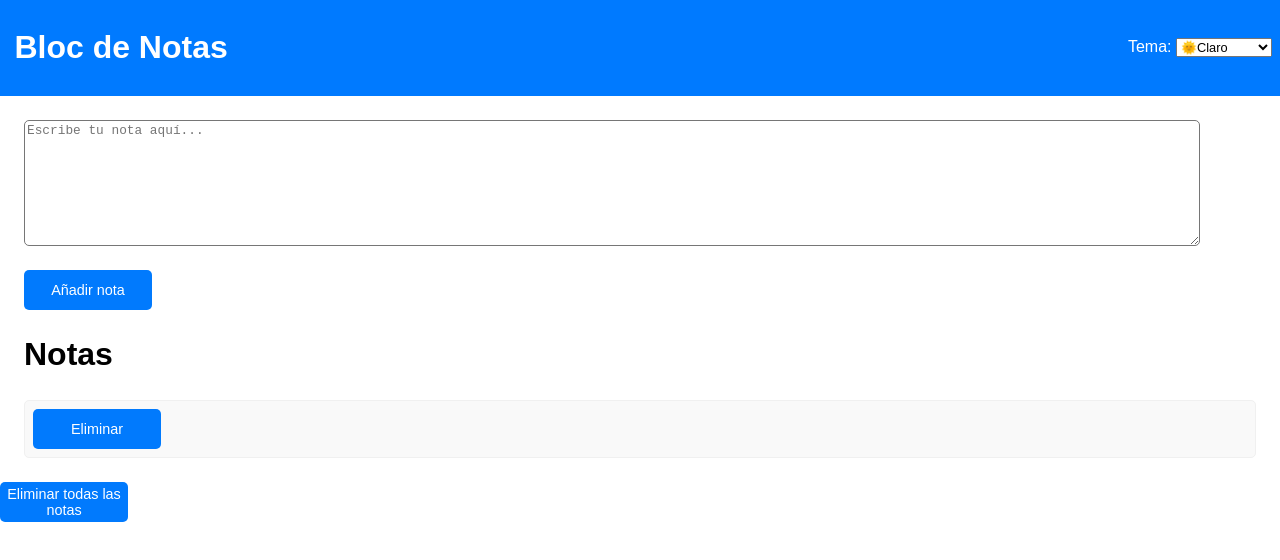
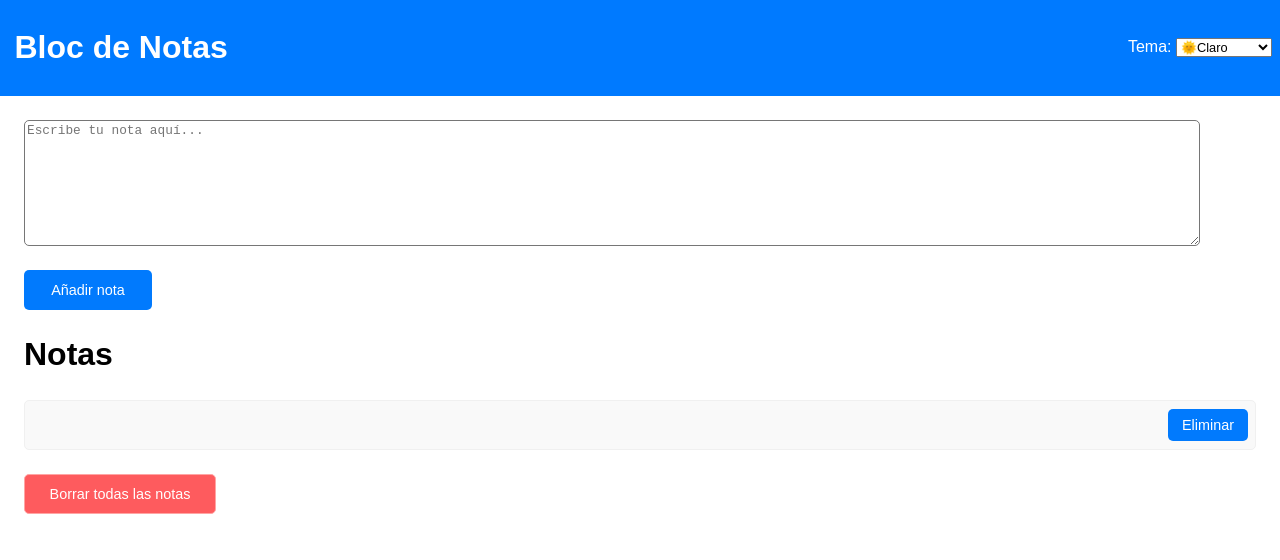
Before and after one commit to Dv-AlejandroEH/HLC_T4, a plain HTML site: page A1/A1.html in a window 1280 px wide. Both pictures are taken after a click on the button "Añadir nota". Drawn offline with Linux system fonts and the light colour scheme.

Commit message:
Finished

```diff
--- a/A1/A1.html
+++ b/A1/A1.html
@@ -27,9 +27,8 @@
         <button id="input" onclick="agregarNota()">Añadir nota</button>
         <h2 id="h2">Notas</h2>
     </div>
-    <div class="contenido" id="notas">
-        <h3 id="h3">Todavía no hay notas 🍃</h3>
-    </div>
+    <h3 class="contenido" id="h3">Todavía no hay notas 🍃</h3>
+    <div class="contenido" id="notas"></div>
     <script src="script.js"></script>
 </body>
 </html>
--- a/A1/script.js
+++ b/A1/script.js
@@ -64,6 +64,8 @@ function eliminarTodasNotas() {
     while (notas.firstChild) {
         notas.removeChild(notas.firstChild);
     }
+    botonEliminarTodas.classList.add('oculto');
+    document.getElementById('h3').classList.remove('oculto');
 }
 
 function agregarNota() {
@@ -86,7 +88,8 @@ function agregarNota() {
 
 const botonEliminarTodas = document.createElement('button');
 botonEliminarTodas.classList.add('oculto');
-botonEliminarTodas.textContent = 'Eliminar todas las notas';
+botonEliminarTodas.classList.add('eliminarTodas');
+botonEliminarTodas.textContent = 'Borrar todas las notas';
 botonEliminarTodas.addEventListener('click', eliminarTodasNotas);
 document.body.appendChild(botonEliminarTodas);
 
--- a/A1/style.css
+++ b/A1/style.css
@@ -192,14 +192,19 @@ h3 {
     padding: 0.5rem;
     border: 1px solid #f0f0f0;
     margin-bottom: 0.4rem;
+    font-size: 1.3rem;
+    height: 2rem;
 }
 .nota button {
-    font-size: 0.9rem;
-    width: 8rem;
-    height: 2.5rem;
-    border-radius: 5px;
-    background-color: #017afd;
-    color: white;
-    border: none;
-    cursor: pointer;
+    height: 2rem;
+    width: 5rem;
+    right: 2rem;
+    position: absolute;
+
 }
+.eliminarTodas {
+    background-color: #fe5b5e;
+    border: 1px solid #ffa5a4;
+    margin-left: 1.5rem;
+    width: 12rem;
+}
--- a/style.css
+++ b/style.css
@@ -43,6 +43,9 @@ a:hover {
     text-align: center;
     margin: 20px;
 }
+.gif {
+    border-radius: 5px;
+}
 footer{
     text-align: center;
     background-color: #007BFF;
```
Also changed, not shown: index.html (+7 -7 lines), imagenes/img.gif (added).
